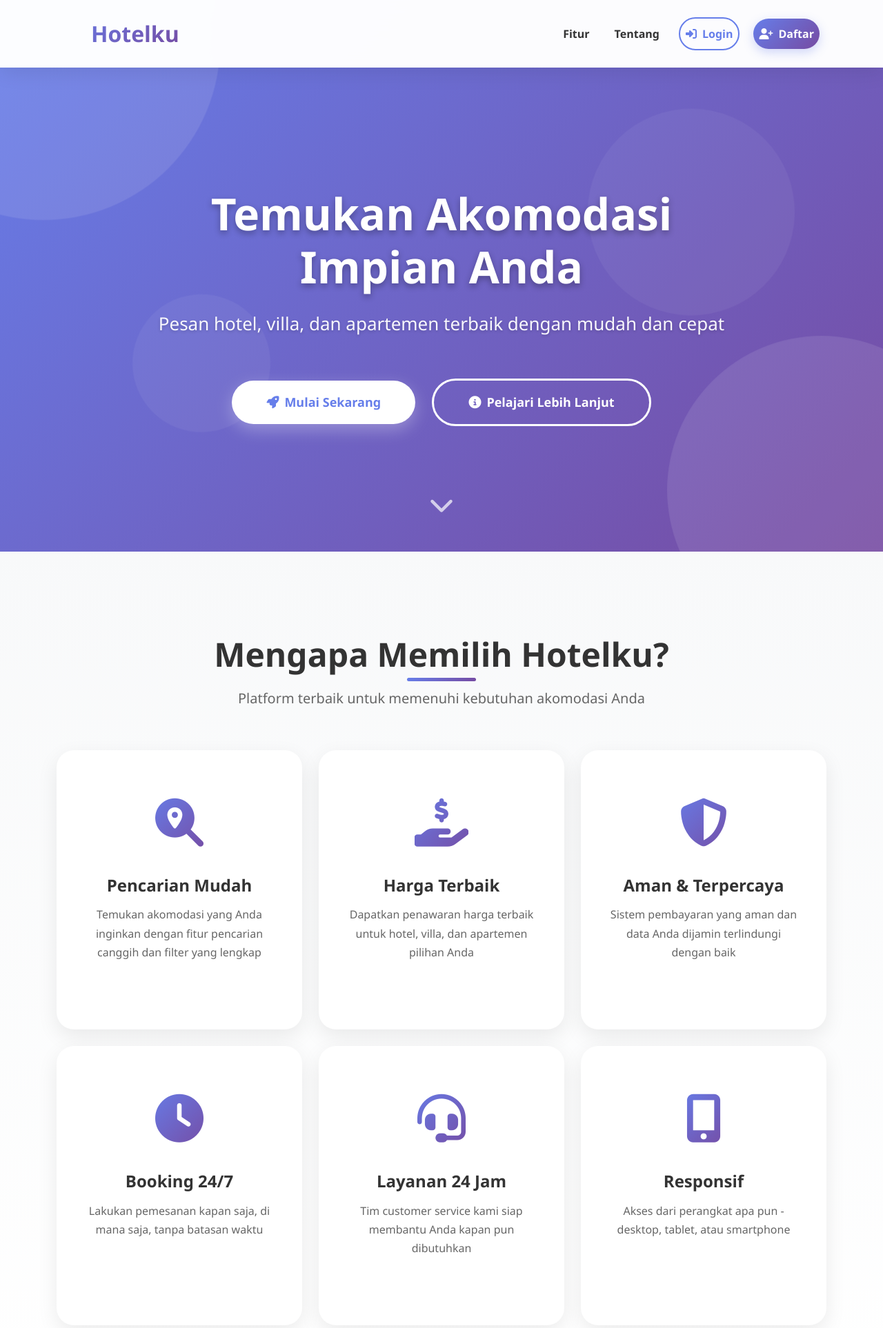
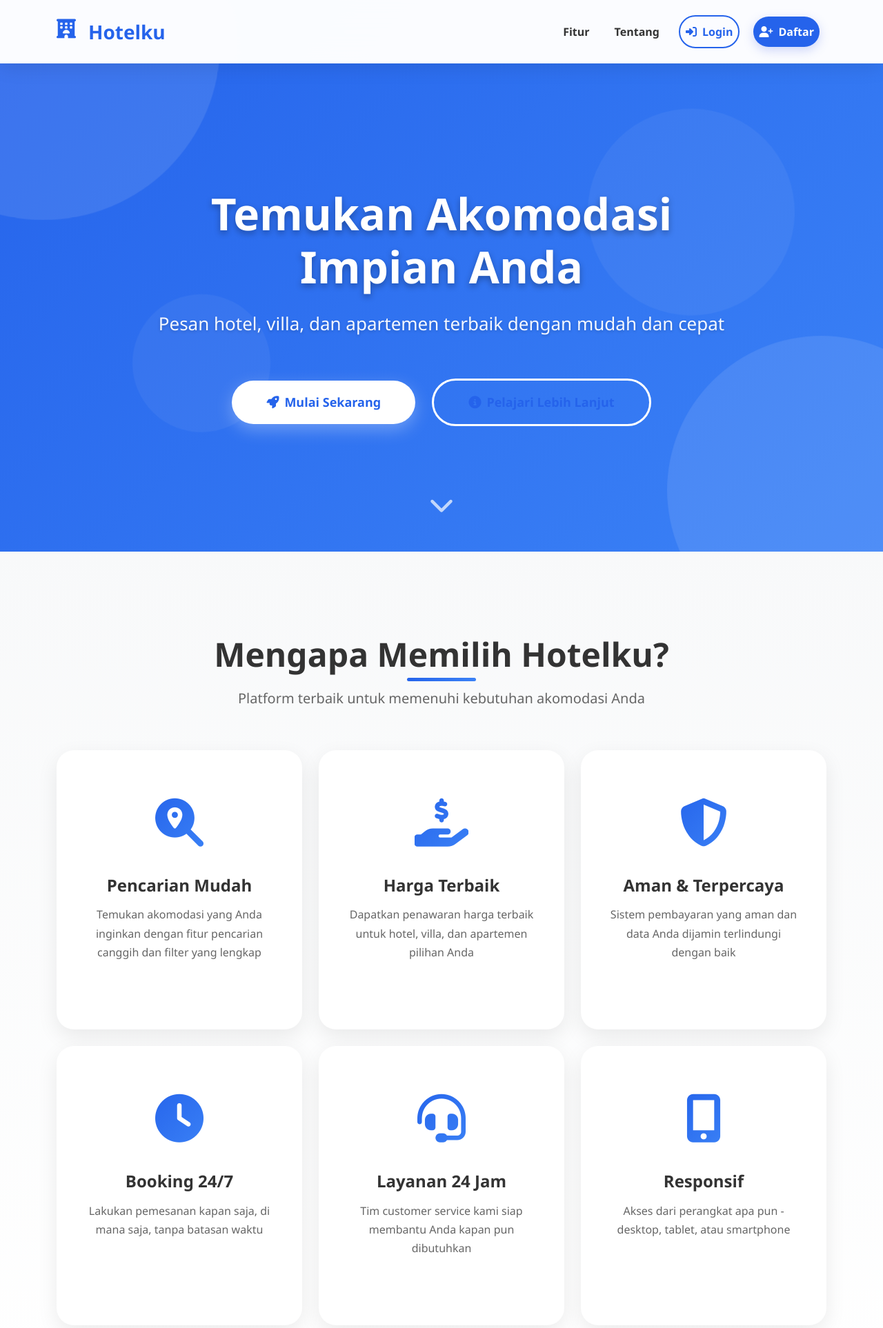
Before and after one commit to llynaaonlyy/ManajementHotel_CI4_New, a CodeIgniter 4 app: the page made by app/Views/index.php in a window 1280 px wide. Shown: the top 1926 px of the page at 69% size. Run offline with PHP 8.4 and a stand-in for CodeIgniter, Linux system fonts and the light colour scheme; the template is opened without the code that fills it, so the values that code supplies are empty; some libraries are stand-ins or nearby versions.

Commit message:
update file index.php

```diff
--- a/app/Views/index.php
+++ b/app/Views/index.php
@@ -37,20 +37,20 @@
         }
 
         .logo {
-            font-size: 32px;
-            font-weight: 800;
-            background: linear-gradient(135deg, #667eea 0%, #764ba2 100%);
-            -webkit-background-clip: text;
-            -webkit-text-fill-color: transparent;
-            background-clip: text;
-            transition: all 0.3s ease;
+            font-size: 28px;
+            font-weight: bold;
+            color: #2563eb;
+            text-decoration: none;
             display: inline-flex;
             align-items: center;
             gap: 10px;
+            transition: all 0.3s ease;
         }
 
         .logo:hover {
+            color: #1e40af;
             transform: scale(1.05);
+            text-shadow: none;
         }
 
         .logo i {
@@ -77,7 +77,7 @@
             left: 50%;
             width: 0;
             height: 3px;
-            background: linear-gradient(135deg, #667eea 0%, #764ba2 100%);
+            background: linear-gradient(135deg, #2563eb 0%, #3b82f6 100%);
             transition: all 0.3s ease;
             transform: translateX(-50%);
         }
@@ -88,8 +88,8 @@
 
         .btn-nav-login {
             background: transparent;
-            border: 2px solid #667eea;
-            color: #667eea !important;
+            border: 2px solid #2563eb;
+            color: #2563eb !important;
             padding: 10px 30px;
             border-radius: 30px;
             font-weight: 700;
@@ -97,14 +97,14 @@
         }
 
         .btn-nav-login:hover {
-            background: #667eea;
+            background: #2563eb;
             color: white !important;
             transform: translateY(-2px);
-            box-shadow: 0 5px 15px rgba(102, 126, 234, 0.4);
+            box-shadow: 0 5px 15px rgba(37, 99, 235, 0.4);
         }
 
         .btn-nav-register {
-            background: linear-gradient(135deg, #667eea 0%, #764ba2 100%);
+            background: #2563eb;
             border: none;
             color: white !important;
             padding: 10px 30px;
@@ -116,12 +116,12 @@
 
         .btn-nav-register:hover {
             transform: translateY(-2px);
-            box-shadow: 0 8px 25px rgba(102, 126, 234, 0.5);
+            box-shadow: 0 5px 15px rgba(37, 99, 235, 0.4);
         }
 
         /* Hero Section */
         .hero-section {
-            background: linear-gradient(135deg, #667eea 0%, #764ba2 100%);
+            background: linear-gradient(135deg, #2563eb 0%, #3b82f6 100%);
             min-height: 100vh;
             display: flex;
             align-items: center;
@@ -268,20 +268,20 @@
 
         .btn-primary-custom {
             background: white;
-            color: #667eea;
+            color: #2563eb;
             box-shadow: 0 8px 25px rgba(255,255,255,0.3);
             animation: fadeInUp 1.4s ease;
         }
 
         .btn-primary-custom:hover {
             transform: translateY(-5px);
-            box-shadow: 0 15px 40px rgba(255,255,255,0.4);
+            box-shadow: 0 5px 15px rgba(37, 99, 235, 0.4);
             color: #ffffff;
         }
 
         .btn-outline-custom {
             background: transparent;
-            color: white;
+            color: #2563eb;
             border: 3px solid white;
             animation: fadeInUp 1.6s ease;
         }
@@ -342,7 +342,7 @@
             transform: translateX(-50%);
             width: 100px;
             height: 5px;
-            background: linear-gradient(135deg, #667eea 0%, #764ba2 100%);
+            background: linear-gradient(135deg, #2563eb 0%, #3b82f6 100%);
             border-radius: 3px;
         }
 
@@ -383,13 +383,13 @@
 
         .feature-card:hover {
             transform: translateY(-15px);
-            box-shadow: 0 20px 50px rgba(102,126,234,0.25);
+            box-shadow: 0 5px 15px rgba(37, 99, 235, 0.4);
             border-color: rgba(102, 126, 234, 0.3);
         }
 
         .feature-icon {
             font-size: 70px;
-            background: linear-gradient(135deg, #667eea 0%, #764ba2 100%);
+            background: linear-gradient(135deg, #2563eb 0%, #3b82f6 100%);
             -webkit-background-clip: text;
             -webkit-text-fill-color: transparent;
             background-clip: text;
@@ -417,7 +417,7 @@
 
         /* Stats Section */
         .stats-section {
-            background: linear-gradient(135deg, #667eea 0%, #764ba2 100%);
+            background: linear-gradient(135deg, #2563eb 0%, #3b82f6 100%);
             padding: 100px 0;
             color: white;
             position: relative;
@@ -526,7 +526,7 @@
         }
 
         footer a:hover {
-            color: #667eea !important;
+            color: #3b82f6 !important;
             transform: translateX(5px);
         }
 
@@ -548,7 +548,7 @@
         }
 
         .social-links a:hover {
-            background: #667eea;
+            color: #3b82f6 !important;
             transform: translateY(-5px);
         }
 
```
